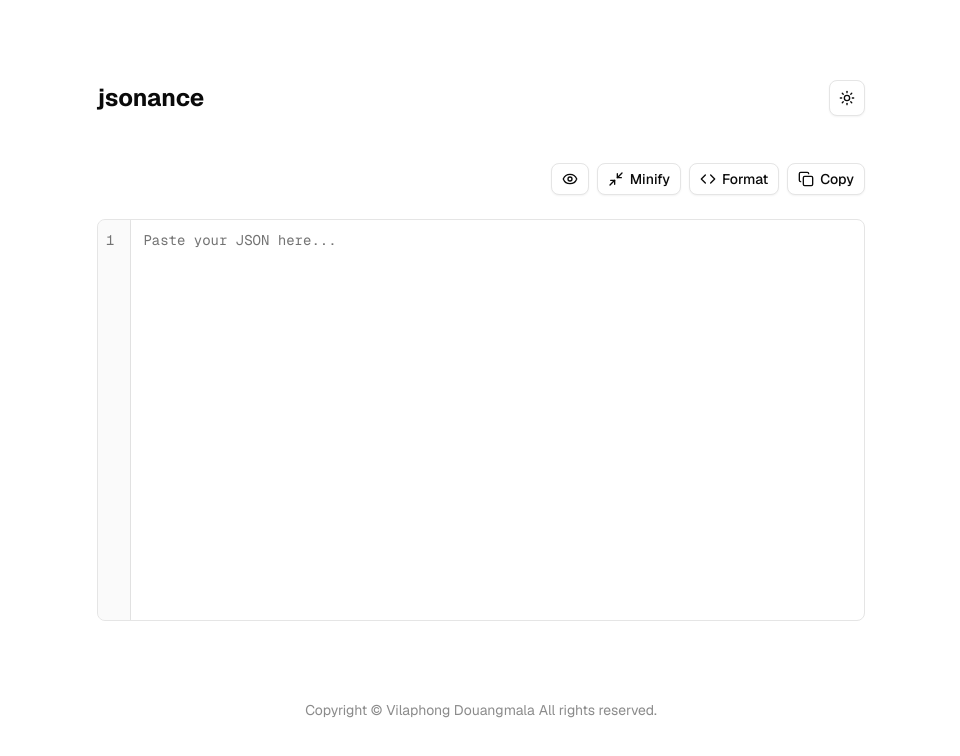
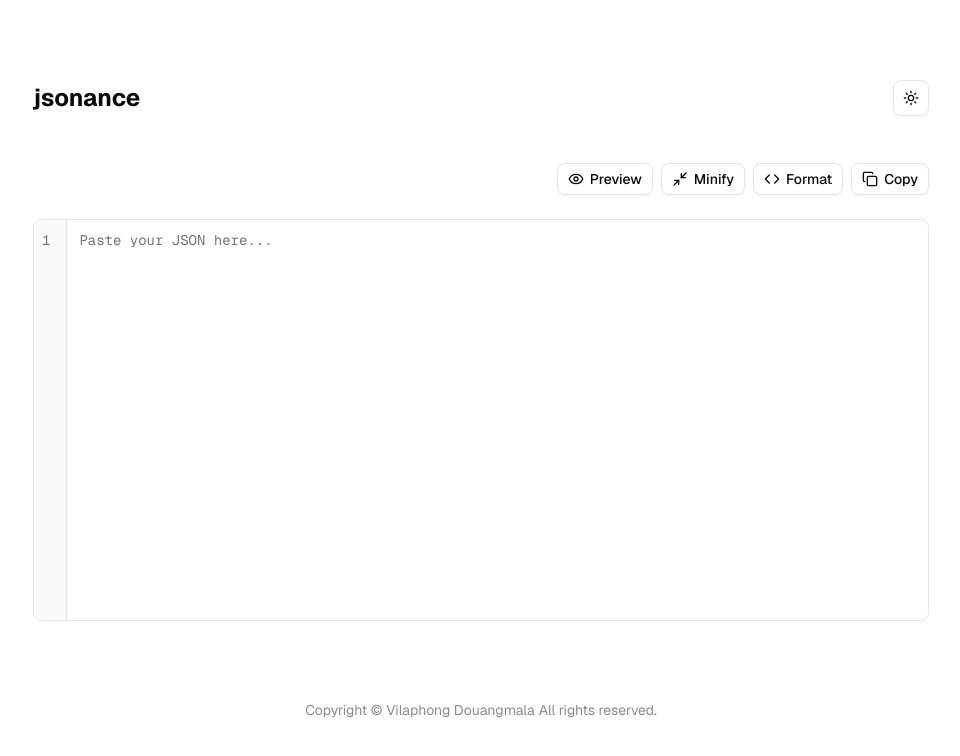
Before and after one commit to vilaphongdouangmala/jsonance, a Next.js app: page / in a window 1280 px wide. Shown: the top 756 px of the page, without its empty margins (159-1119 px from the left). Built offline with nearby package versions, Linux system fonts and the light colour scheme; no server answers.

Commit message:
increased width and added preview title

```diff
--- a/components/header.tsx
+++ b/components/header.tsx
@@ -6,7 +6,7 @@ export function Header() {
   const t = useTranslations();
   return (
     <header
-      className={cn("flex items-center justify-between w-full max-w-3xl")}
+      className={cn("flex items-center justify-between w-full max-w-4xl")}
     >
       <div className="flex-1">
         <h1 className="text-2xl font-bold">{t("app.title")}</h1>
--- a/features/json-formatter/components/json-formatter.tsx
+++ b/features/json-formatter/components/json-formatter.tsx
@@ -58,7 +58,7 @@ export function JsonFormatter() {
   };
 
   return (
-    <div className="w-full max-w-3xl flex flex-col gap-4">
+    <div className="w-full max-w-4xl flex flex-col gap-4">
       <div className="flex flex-col gap-2">
         <Toolbar
           isPreviewMode={isPreviewMode}
--- a/features/json-formatter/components/toolbar.tsx
+++ b/features/json-formatter/components/toolbar.tsx
@@ -52,6 +52,7 @@ export function Toolbar({
             title={t("tooltips.preview")}
           >
             <Eye className="size-4" />
+            <span>{t("tooltips.preview")}</span>
           </Button>
           <Button
             variant="outline"
--- a/features/json-formatter/json-formatter.tsx
+++ b/features/json-formatter/json-formatter.tsx
@@ -38,7 +38,7 @@ export function JsonFormatter() {
   };
 
   return (
-    <div className="w-full max-w-3xl flex flex-col gap-4">
+    <div className="w-full max-w-4xl flex flex-col gap-4">
       <div className="flex flex-col gap-2">
         <Toolbar
           isPreviewMode={isPreviewMode}
--- a/messages/en.json
+++ b/messages/en.json
@@ -13,7 +13,7 @@
     "format": "Format JSON",
     "minify": "Minify JSON",
     "copy": "Copy to clipboard",
-    "preview": "Toggle preview mode",
+    "preview": "Preview",
     "treeView": "Tree view",
     "expandAll": "Expand",
     "collapseAll": "Collapse"
```
